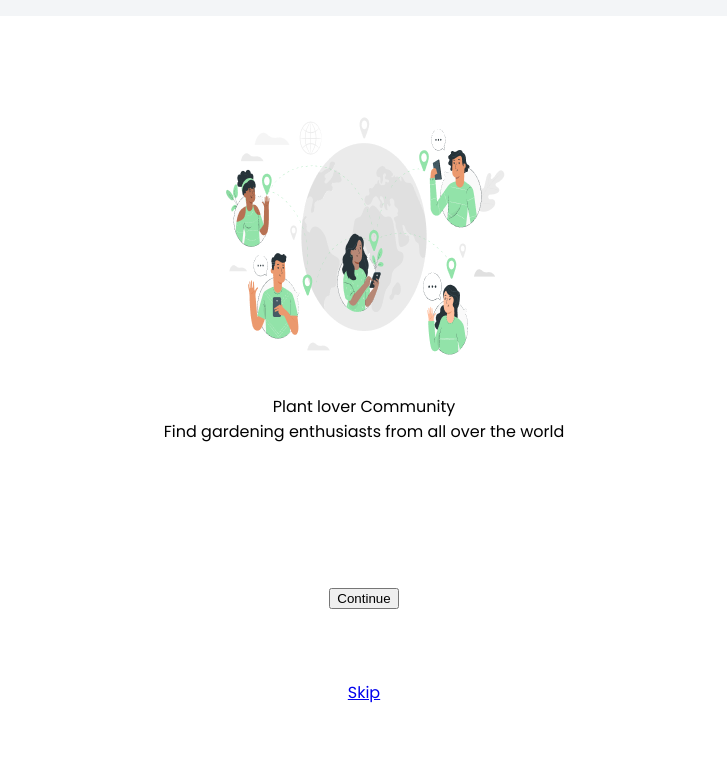
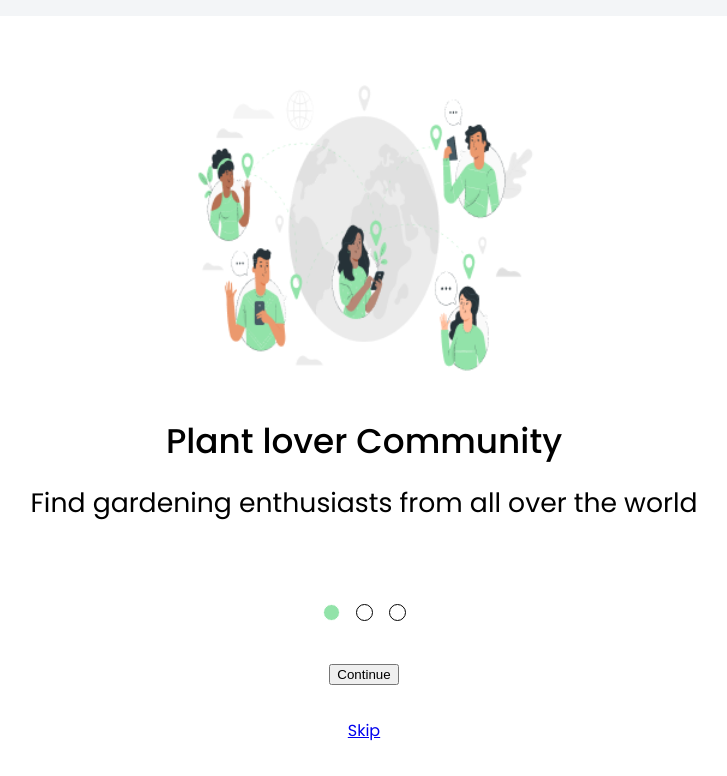
Before and after one commit to caamarante/Projeto-Onboarding-Compass-, a plain HTML site: page index.html in a window 1280 px wide. Shown: the whole page, without its empty margins (276-1003 px from the left). Drawn offline with nearby package versions, Linux system fonts and the light colour scheme; files that its build step writes are made by us from their sources.

Commit message:
Mudando parte visual do projeto, letras, espaçamentos, tamanhos e estilizando a classe circulo-lista

```diff
--- a/styles/components/_css-principal.scss
+++ b/styles/components/_css-principal.scss
@@ -8,4 +8,38 @@
     border-radius: 20px;
     align-items: center;
     align-content: space-evenly;
+    .informacoes {
+        .imagem {
+            width: 360px;
+        }
+        h1 {
+            font-size: $tamanho-do-texto / 0.7;
+            font-weight: 500;
+            margin-bottom: 1rem;
+        }
+        h2 {
+            width: 90%;
+            margin: auto;
+            font-size: $tamanho-do-texto / 0.9;
+            margin-bottom: 3rem;
+        }
+    }
+
+    .circulo-lista{
+        ul {
+            display: inline-flex;
+            text-decoration: none;
+            li {
+                width: 15px;
+                height: 15px;
+                border: 1.4px solid $quarta-cor;
+                border-radius: 50%;
+                margin: 0 8px;
+            }
+            .checked {
+                background-color: $segunda-cor;
+                border: 1.4px solid $terceira-cor;
+            }
+        }
+    }
 }
```
